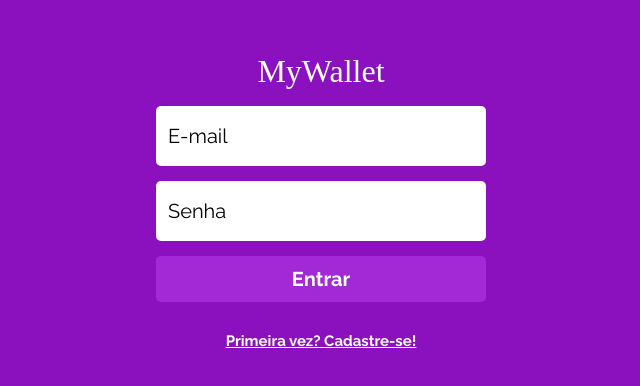
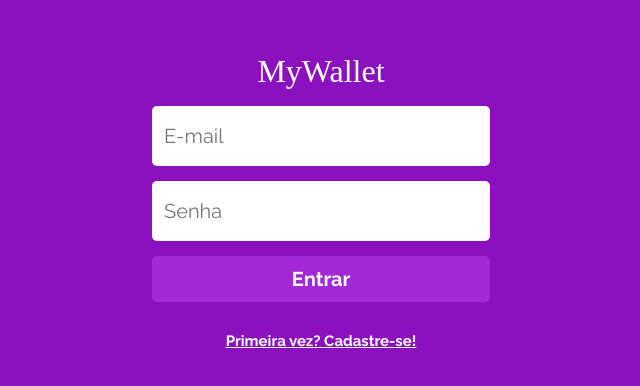
Before and after one commit to Galliss13/projeto14-mywallet-front, a React (Create React App) app: page / in a window 1280 px wide. Shown: the part 154-540 px from the top of the page, without its empty margins (319-959 px from the left). Built offline with nearby package versions, Linux system fonts and the light colour scheme; a web font is replaced by a local one.

Commit message:
inputs consertados

```diff
--- a/src/components/Form/Button.js
+++ b/src/components/Form/Button.js
@@ -5,7 +5,7 @@ const Button = styled.button`
     display: flex;
     justify-content: center;
     align-items: center;
-    width: 330px;
+    width: 338px;
     height: 46px;
     background-color: ${sidePurple};
     border: none;
--- a/src/components/Form/Input.js
+++ b/src/components/Form/Input.js
@@ -2,22 +2,27 @@ import styled from "styled-components";
 
 const Input = styled.input`
     position: relative;
+    padding-left: 10px;
     margin-bottom: 15px;
     width: 326px;
     height: 58px;
     background-color: #FFFFFF;
     border: none;
     border-radius: 5px;
+    font-family: 'Raleway';
+    font-style: normal;
+    font-weight: 400;
+    font-size: 20px;
+    line-height: 23px;
+    color: #000000;
     ::placeholder {
         position: absolute;
         left: 12px;
         top: 18px;
-        font-family: 'Raleway';
-        font-style: normal;
-        font-weight: 400;
-        font-size: 20px;
-        line-height: 23px;
-        color: #000000;
+    }
+    :focus {
+        box-shadow: 0 0 0 0;
+        outline: 0;
     }
 `
 
```
